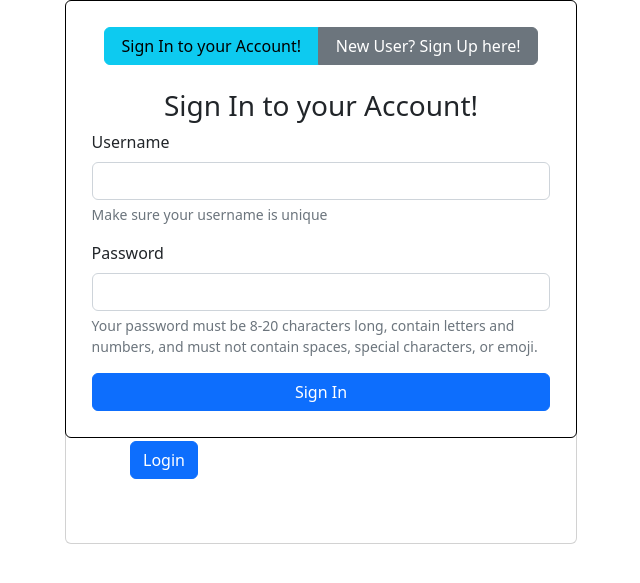
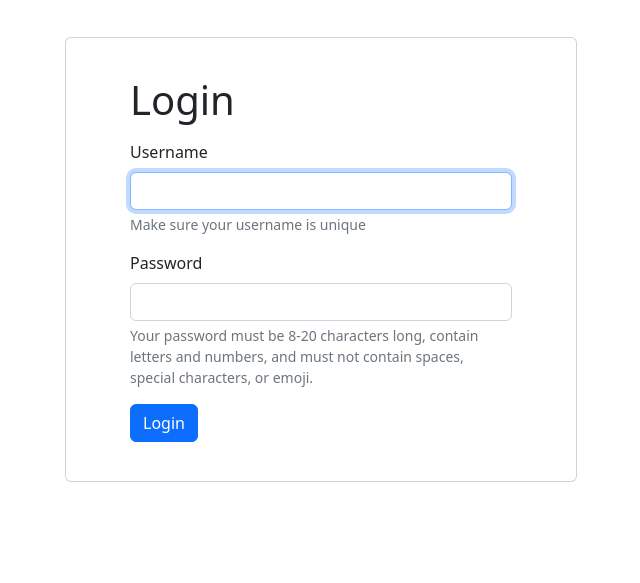
Before and after one commit to Sriram-Ramakrishnan/task-planner-django, a Django app: page /login/ in a window 1280 px wide. Shown: the part 56-639 px from the top of the page, without its empty margins (319-959 px from the left). Run offline with Django 4.2, Linux system fonts and the light colour scheme.

Commit message:
Fixed Login Error

```diff
--- a/Project3/urls.py
+++ b/Project3/urls.py
@@ -25,5 +25,5 @@ urlpatterns = [
     path('login/', views.loginuser, name='loginuser'),
 
     #Task planner
-    path('home/', views.home, name='home'),
+    path('', views.home, name='home'),
 ]
--- a/taskplanner/static/styles.css
+++ b/taskplanner/static/taskplanner/styles.css
@@ -2,12 +2,13 @@
     display: flex;
 }
 
-.signup{
+.signup,.login{
     position: absolute;
     left:30%;
     top: 10%;
     width: 40%;
-    padding: 5%;
+    padding: 3% 5%;
+    margin: 1% auto;
 }
 
 .navbar{
--- a/taskplanner/templates/taskplanner/base.html
+++ b/taskplanner/templates/taskplanner/base.html
@@ -6,7 +6,7 @@
     <meta http-equiv="X-UA-Compatible" content="IE=edge">
     <meta name="viewport" content="width=device-width, initial-scale=1.0">
     <link href="https://cdn.jsdelivr.net/npm/bootstrap@5.2.3/dist/css/bootstrap.min.css" rel="stylesheet" integrity="sha384-rbsA2VBKQhggwzxH7pPCaAqO46MgnOM80zW1RWuH61DGLwZJEdK2Kadq2F9CUG65" crossorigin="anonymous">
-    <link href="{% static 'styles.css' %}" rel="stylesheet">
+    <link href="{% static 'taskplanner/styles.css' %}" rel="stylesheet">
     <script src="{% static 'index.js' %}"></script>
     <title>Document</title>
 </head>
@@ -48,46 +48,7 @@
     <div class="content">
       {% block content %}
       {% endblock %}
-      <div id="auth-page" class="card">
-        <div class="btn-group container-fluid" role="group" aria-label="Basic example">
-            <button type="button" class="btn btn-info" id="loginform"> Sign In to your Account!</button>
-            <button type="button" class="btn btn-secondary" id="signupform"> New User? Sign Up here!</button>
-          </div>
-          <br>
-          <form class="loginform">
-            <h3 class="text-center">Sign In to your Account!</h3>
-            <div class="mb-3">
-              <label for="id_username" class="form-label">Username</label>
-              <input type="text" class="form-control" name="username" maxlength="150" autocapitalize="none" autocomplete="username" autofocus="" required="" id="id_username">
-              <div class="form-text">Make sure your username is unique</div>
-          </div>
-          <div class="mb-3">
-              <label for="id_password1" class="form-label">Password</label>
-              <input type="password" name="password" autocomplete="new-password" required="" id="id_password1" class="form-control" aria-describedby="passwordHelpBlock">
-              <div id="passwordHelpBlock" class="form-text"> Your password must be 8-20 characters long, contain letters and numbers, and must not contain spaces, special characters, or emoji.</div>
-          </div>
-            <button type="submit" class="btn btn-primary" id="finalsubmit">Sign In</button>
-          </form>
-        <form class="signupform">
-          <h3 class="text-center">New User? Sign Up here!</h3>
-          <div class="mb-3">
-            <label for="id_username" class="form-label">Username</label>
-            <input type="text" class="form-control" name="username" maxlength="150" autocapitalize="none" autocomplete="username" autofocus="" required="" id="id_username">
-            <div class="form-text">Make sure your username is unique</div>
-        </div>
-        <div class="mb-3">
-            <label for="id_password1" class="form-label">Password</label>
-            <input type="password" name="password1" autocomplete="new-password" required="" id="id_password1" class="form-control" aria-describedby="passwordHelpBlock">
-            <div id="passwordHelpBlock" class="form-text"> Your password must be 8-20 characters long, contain letters and numbers, and must not contain spaces, special characters, or emoji.</div>
-        </div>
-        <div class="mb-3">
-            <label for="id_password2" class="form-label">Confirm Password </label>
-            <input type="password" name="password2" autocomplete="new-password" required="" id="id_password2" class="form-control" aria-describedby="passwordHelpBlock">
-            <div id="passwordHelpBlock" class="form-text"> Type the password again for confirmation</div>
-        </div>
-          <button type="submit" class="btn btn-primary" id="finalsubmit">Sign Up</button>
-        </form>
-    </div>
+
     </div>
 
 </body>
--- a/taskplanner/templates/taskplanner/loginuser.html
+++ b/taskplanner/templates/taskplanner/loginuser.html
@@ -2,7 +2,7 @@
 {% extends 'taskplanner/base.html'%}
 
 {% block content %}
-<div class="signup card">
+<div class="login card">
     <h1>Login </h1>
     <h2>{{ error }}</h2>
     <form action="" method="post">
@@ -19,7 +19,7 @@
             <div id="passwordHelpBlock" class="form-text"> Your password must be 8-20 characters long, contain letters and numbers, and must not contain spaces, special characters, or emoji.</div>
         </div>
     {% csrf_token %}
-    <br><button type="submit" class="btn btn-primary">Login </button>
+    <button type="submit" class="btn btn-primary">Login </button>
     </form>
 </div>
 {% endblock %}
```
Also changed, not shown: taskplanner/templates/taskplanner/auth.html (added, +45 -0 lines), taskplanner/templates/taskplanner/home.html (+6 -2 lines), db.sqlite3.
